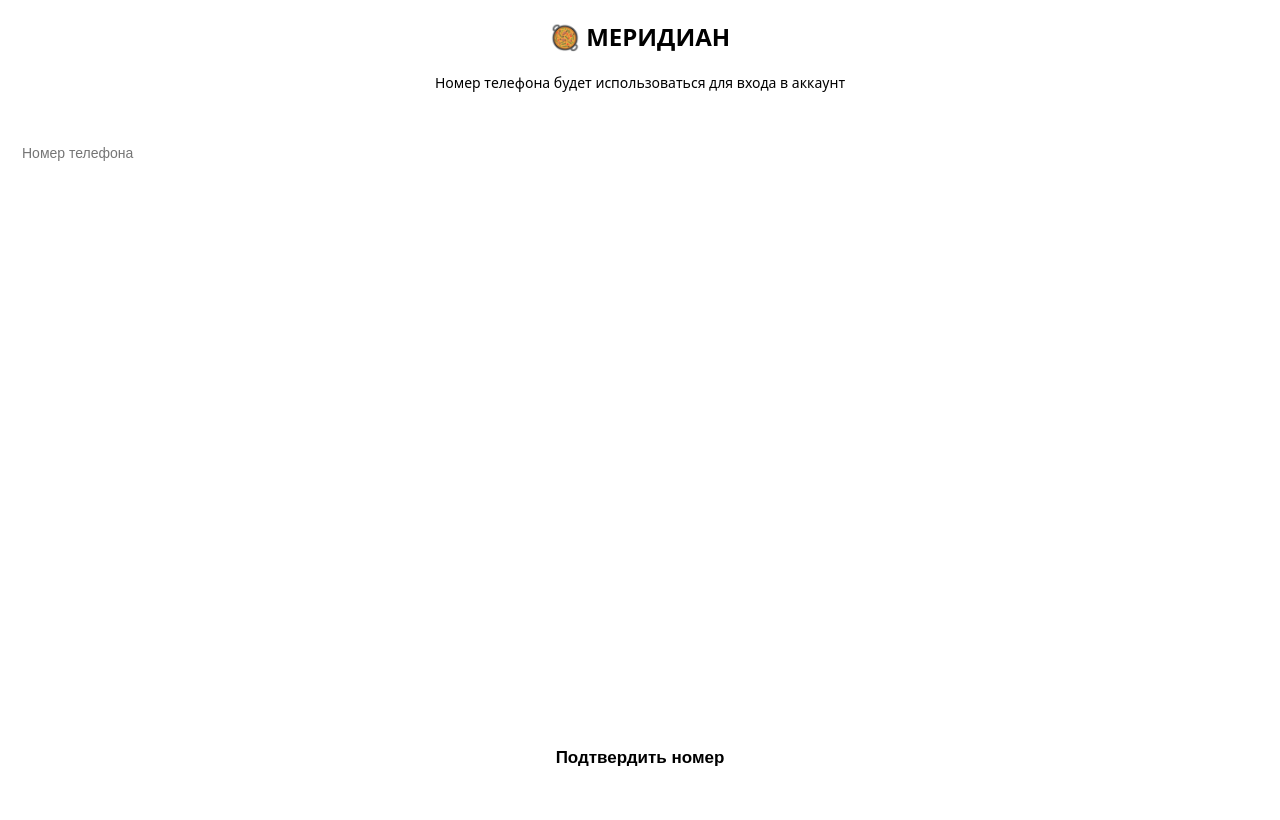
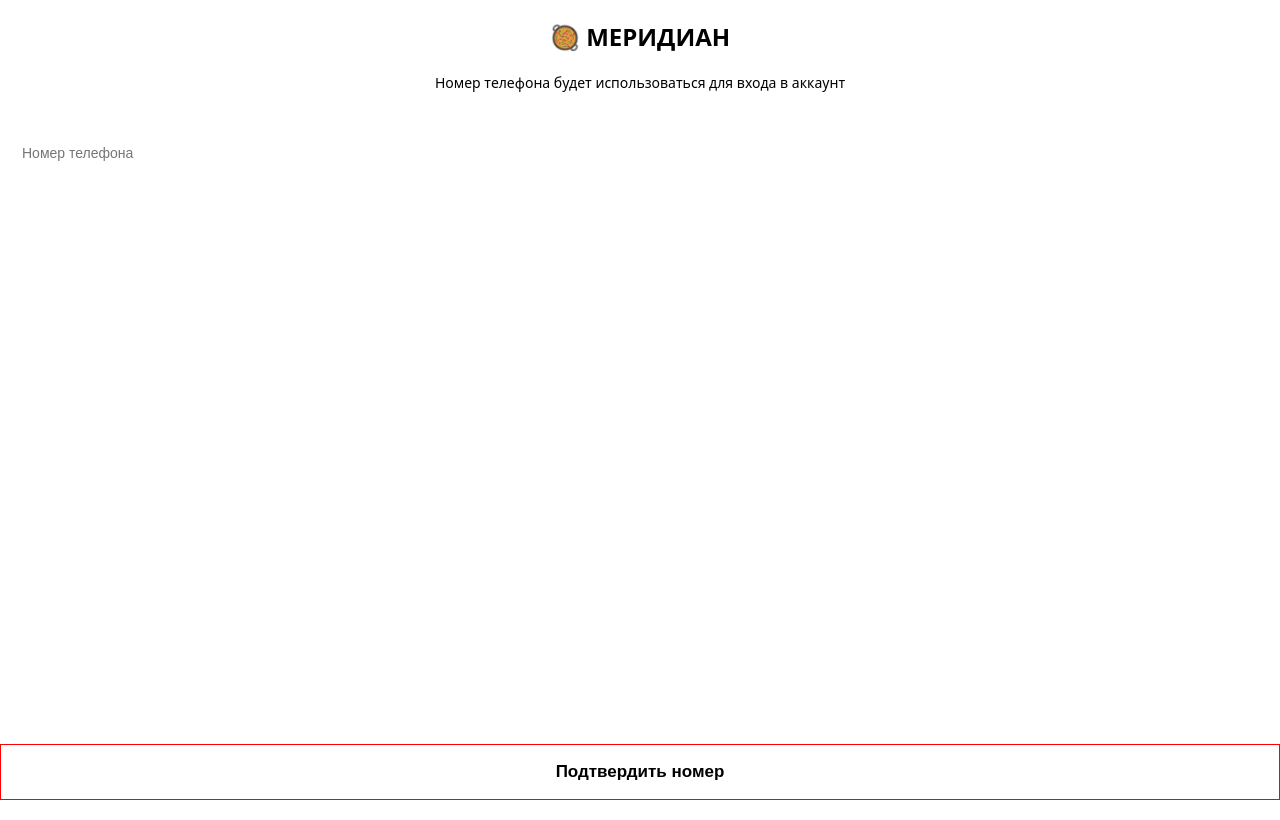
Before and after one commit to domitory1/WebMenu, a plain HTML site: page index.html in a window 1280 px wide. Drawn offline with Linux system fonts and the light colour scheme.

Commit message:
modified:   static/style/style.css

```diff
--- a/static/style/style.css
+++ b/static/style/style.css
@@ -43,19 +43,18 @@ input:focus{
 .button{
 	position: fixed;
 	left: 0;
-	bottom: 20px;
+	bottom: 0;
 	width: 100%;
 }
 button{
 	display: block;
-	width: 95%;
-	margin: 0 auto;
-	padding: 12px 0;
+	width: 100%;
+	height: 3.5rem;
 	text-align: center;
-	border-radius: 8px;
 	font-weight: 600;
 	font-size: 17px;
 	border: none;
 	color: var(--tg-theme-button-text-color);
 	background-color: var(--tg-theme-button-color);
+	border: 1px solid red;
 }
```
